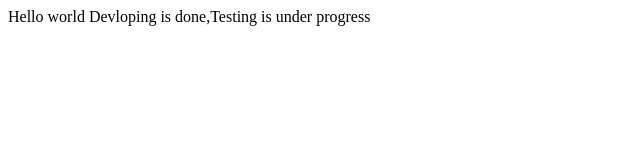
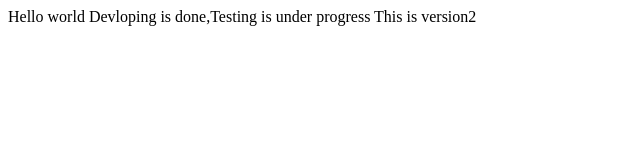
Before and after one commit to karthikaws/DevOps, a plain HTML site: page index.html in a window 1280 px wide. Shown: the whole page, without its empty margins (0-640 px from the left). Drawn offline with Linux system fonts and the light colour scheme.

Commit message:
Update index.html

```diff
--- a/index.html
+++ b/index.html
@@ -3,5 +3,6 @@
 <body>
 Hello world
 Devloping is done,Testing is under progress
+This is version2
 </body>
 </html>
```
